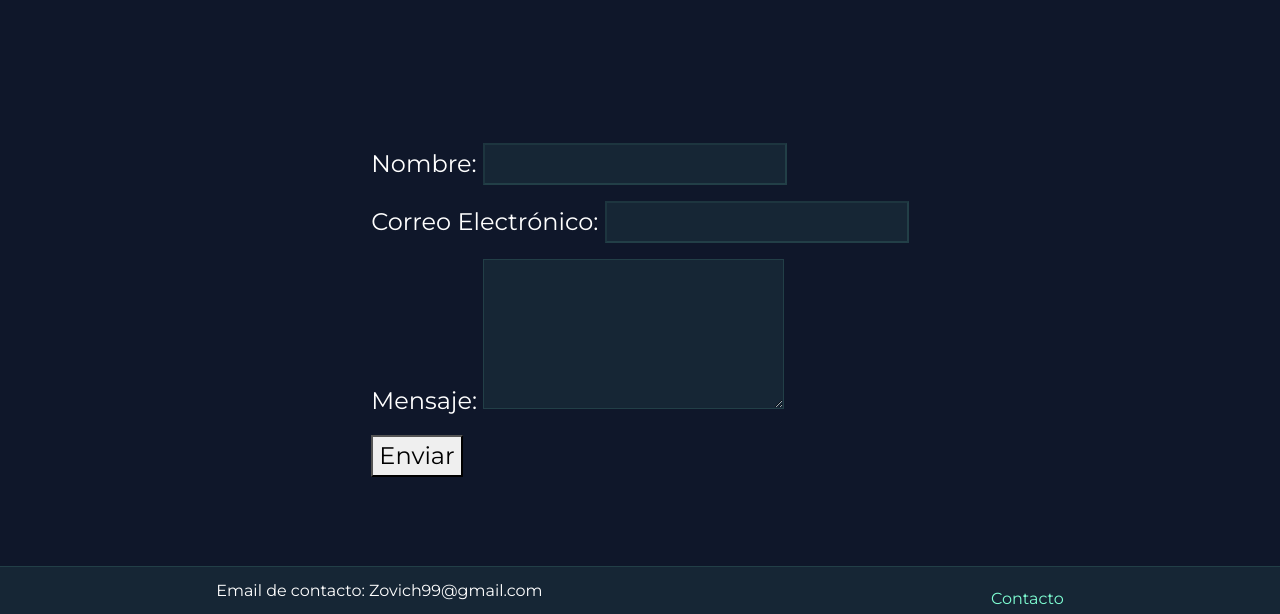
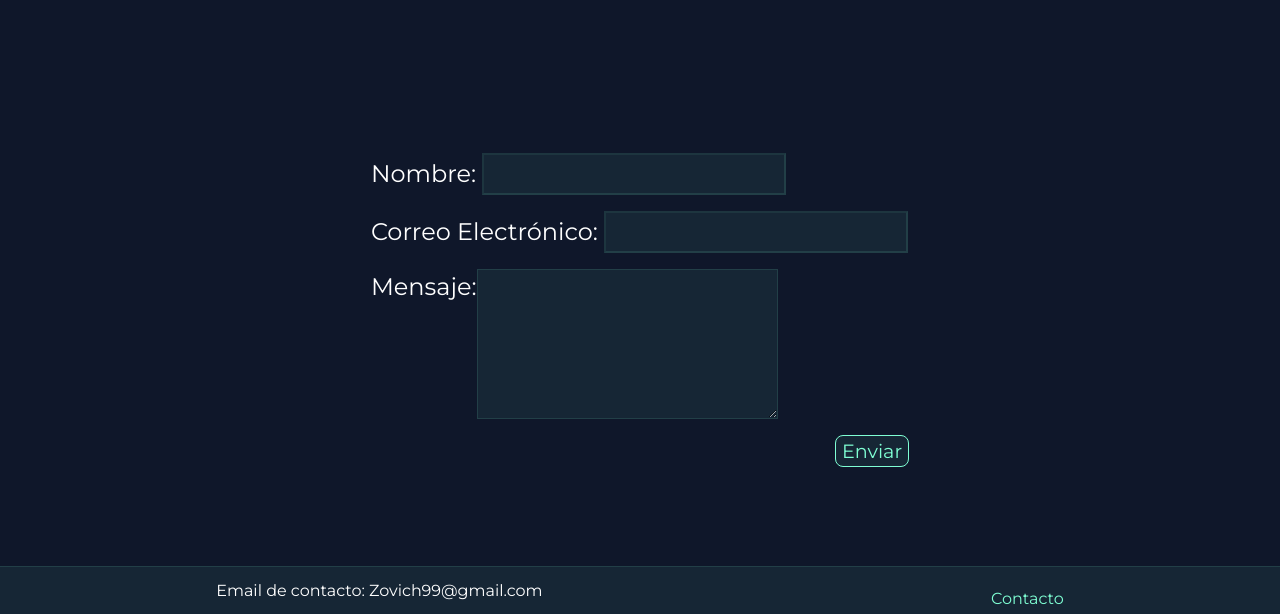
Before and after one commit to GermanZovich/Pre-entrega-3-GermanZovich, a plain HTML site: page pages/contacto.html in a window 1280 px wide. Shown: the part 218-832 px from the top of the page. Drawn offline with nearby package versions, Linux system fonts and the light colour scheme.

Commit message:
Formulario de contacto hecho

```diff
--- a/pages/contacto.html
+++ b/pages/contacto.html
@@ -56,13 +56,13 @@
           <input class="contenedor-contacto-items-input" type="email" id="email" name="email" required>
         </div>
 
-        <div class="contenedor-contacto-items">
-          <label for="message">Mensaje:</label>
-          <textarea class="contenedor-contacto-items-textarea" id="message" name="message" rows="4" required></textarea>
+        <div class="contenedor-contacto-items-mensaje">
+          <label class="contenedor-contacto-items-label" for="message">Mensaje:</label>
+          <textarea class="contenedor-contacto-items-mensaje-textarea" id="message" name="message" rows="4" required></textarea>
 
         </div>
-        <div class="contenedor-contacto-items">
-          <button type="submit">Enviar</button>
+        <div class="contenedor-contacto-items-boton">
+          <button class="contenedor-contacto-items-boton-btn" type="submit">Enviar</button>
         </div>
 
       </form>
--- a/sass/pages/_contacto.scss
+++ b/sass/pages/_contacto.scss
@@ -3,11 +3,16 @@
 
 .section-contacto{
     height: 60vh;
-    @include flexbox();
+    @include flexbox(column, center, center);
 }
 
 .form-contacto{
-    @include flexbox(column, center, flex-start);
+
+    @include flexbox(column, center, center);
+
+    @include MQ-md{
+        @include flexbox(column, center, flex-start);
+    }
     gap:1rem;
 }
 
@@ -19,9 +24,25 @@
         background-color: $color-fondo-tarjetas;
         color: $color-texto-resaltado;
         border-color: $color-borde-tarjetas;
+
+        &:focus{
+            border-color: $color-texto-resaltado;
+
+        }
     }
 
 
+}
+
+
+
+
+.contenedor-contacto-items-mensaje{
+    font-size: 1.5rem;
+
+    @include MQ-md{
+    @include flexbox(row, center, flex-start);
+    }
     &-textarea{
         background-color: $color-fondo-tarjetas;
         color: $color-texto-resaltado;
@@ -29,3 +50,25 @@
 
     }
 }
+
+.contenedor-contacto-items-boton{
+
+    @include MQ-md{
+        padding-left: 29rem;
+    }
+
+    &-btn{
+        background-color: $color-fondo-tarjetas;
+        color: $color-texto-resaltado;
+        border: 1px solid $color-texto-resaltado;
+        border-radius: .5rem;
+        font-size: 1.2rem;
+        transition: 0.3s ease-in-out;
+        &:hover{
+            transition:  0.3s ease-in-out;
+            background-color:$color-texto-resaltado;
+            color: $color-fondo;
+            border-color: $color-fondo;
+        }
+    }
+}
```
Also changed, not shown: css/styles.css, 1 other file.
